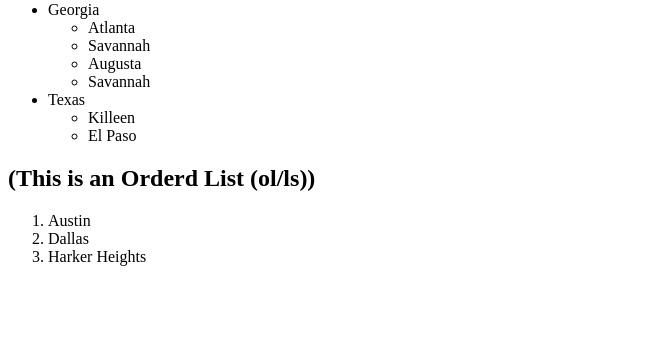
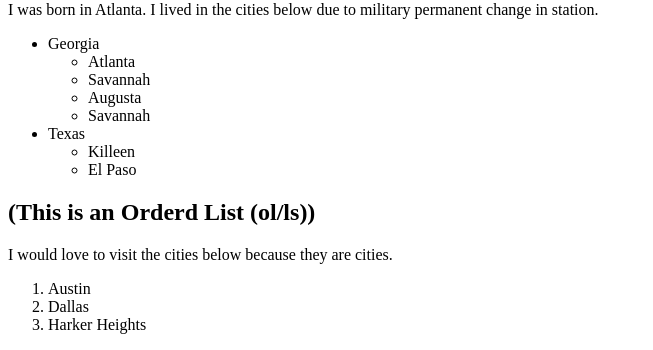
Before and after one commit to katrinalhill/firstHTML_from_GitHub, a website: page index.html in a window 1280 px wide. Shown: the part 482-832 px from the top of the page, without its empty margins (0-653 px from the left). Before the commit the page ends 800 px from the top, so only its background shows below. Drawn offline with Linux system fonts and the light colour scheme.

Commit message:
added description about why id like to visit those cities

```diff
--- a/index.html
+++ b/index.html
@@ -8,6 +8,9 @@
         <img src="images/Spongebob.gif" alt="This image is not here">
         <p>Cities I have Lived In</p>
         <h1> (This is an unordered List (ul/ls)) </h1>
+        <body>
+            I was born in Atlanta. I lived in the cities below due to military permanent change in station.
+        </body>
             <ul>
                 <li> Georgia</li>
                     <ul>
@@ -24,11 +27,15 @@
 
             </ul>
         <h2>(This is an Orderd List (ol/ls))</h2>
-        <ol>
-            <li>Austin</li>
-            <li>Dallas</li>
-            <li>Harker Heights</li>
-        </ol>
+        <body>
+            I would love to visit the cities below because they are cities.
+            <ol>
+                <li>Austin</li>
+                <li>Dallas</li>
+                <li>Harker Heights</li>
+             </ol>
+        </body>
+
 
 
     </body>
```
